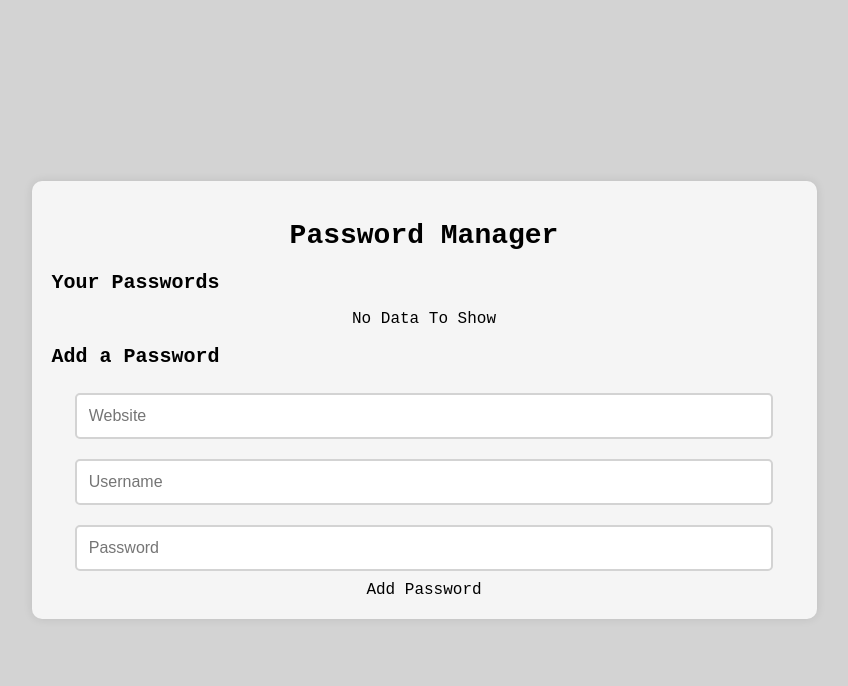
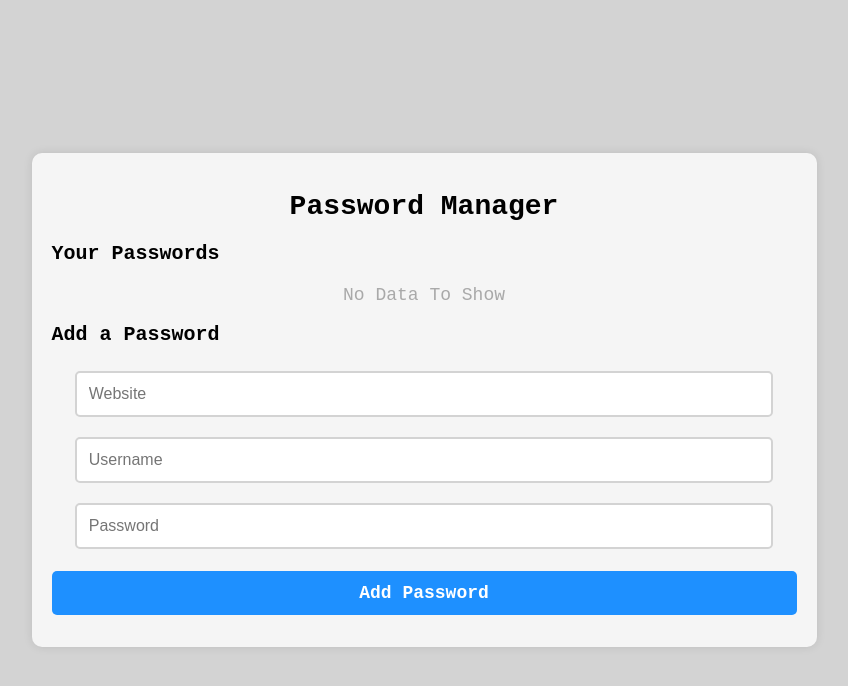
Before and after one commit to CornveliousFarva/password-manager-react, a React (Create React App) app: page / in a window 1280 px wide. Shown: the top 686 px of the page, without its empty margins (236-1084 px from the left). Built offline with nearby package versions, Linux system fonts and the light colour scheme.

Commit message:
wrapped up the css.

```diff
--- a/src/App.css
+++ b/src/App.css
@@ -73,3 +73,51 @@ body{
   padding: 12px;
   font-size: 18px;
 }
+
+.showPasswordIcon{
+  cursor: pointer;
+  margin-left: 16px;
+  color: dodgerblue;
+  font-size: 20px;
+  transition: color 0.3s;
+}
+
+.showPasswordIcon:hover{
+  color: darkblue;
+}
+
+.copyIcon,
+.editIcon,
+.deleteIcon{
+  cursor: pointer;
+  color: gray;
+  font-size: 20px;
+  transition: color 0.3s;
+  margin-left: 10px;
+}
+
+.copyIcon:hover,
+.editIcon:hover,
+.deleteIcon.hover{
+  color: dodgerblue;
+}
+
+.submitButton{
+  background-color: dodgerblue;
+  color: #fff;
+  padding: 12px 24px;
+  text-align: center;
+  border: none;
+  border-radius: 5px;
+  cursor: pointer;
+  margin: 12px 0;
+  font-weight: bold;
+  font-size: 18px;
+}
+
+.noData{
+  text-align: center;
+  color: darkgray;
+  margin-top: 20px;
+  font-size: 18px;
+}
```
